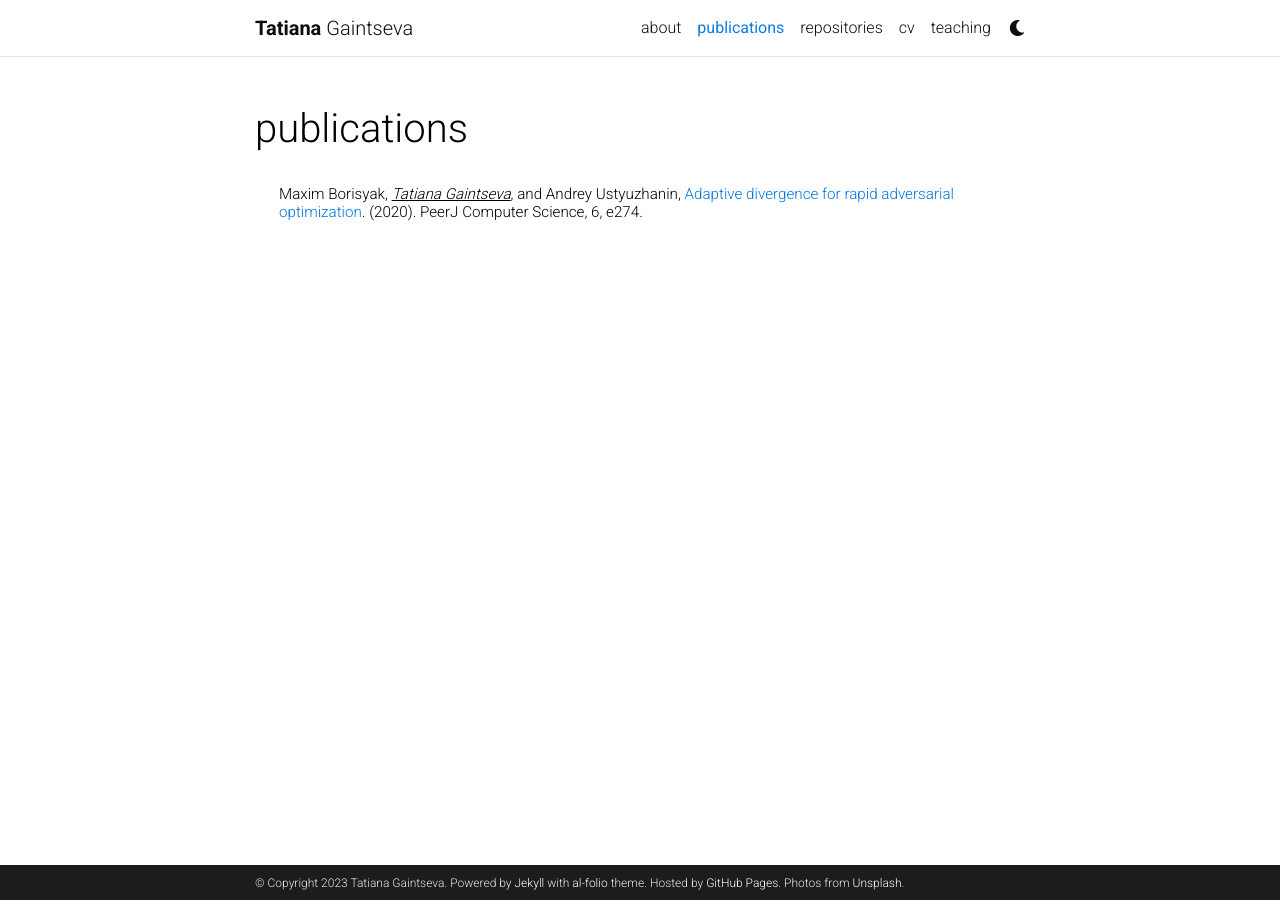
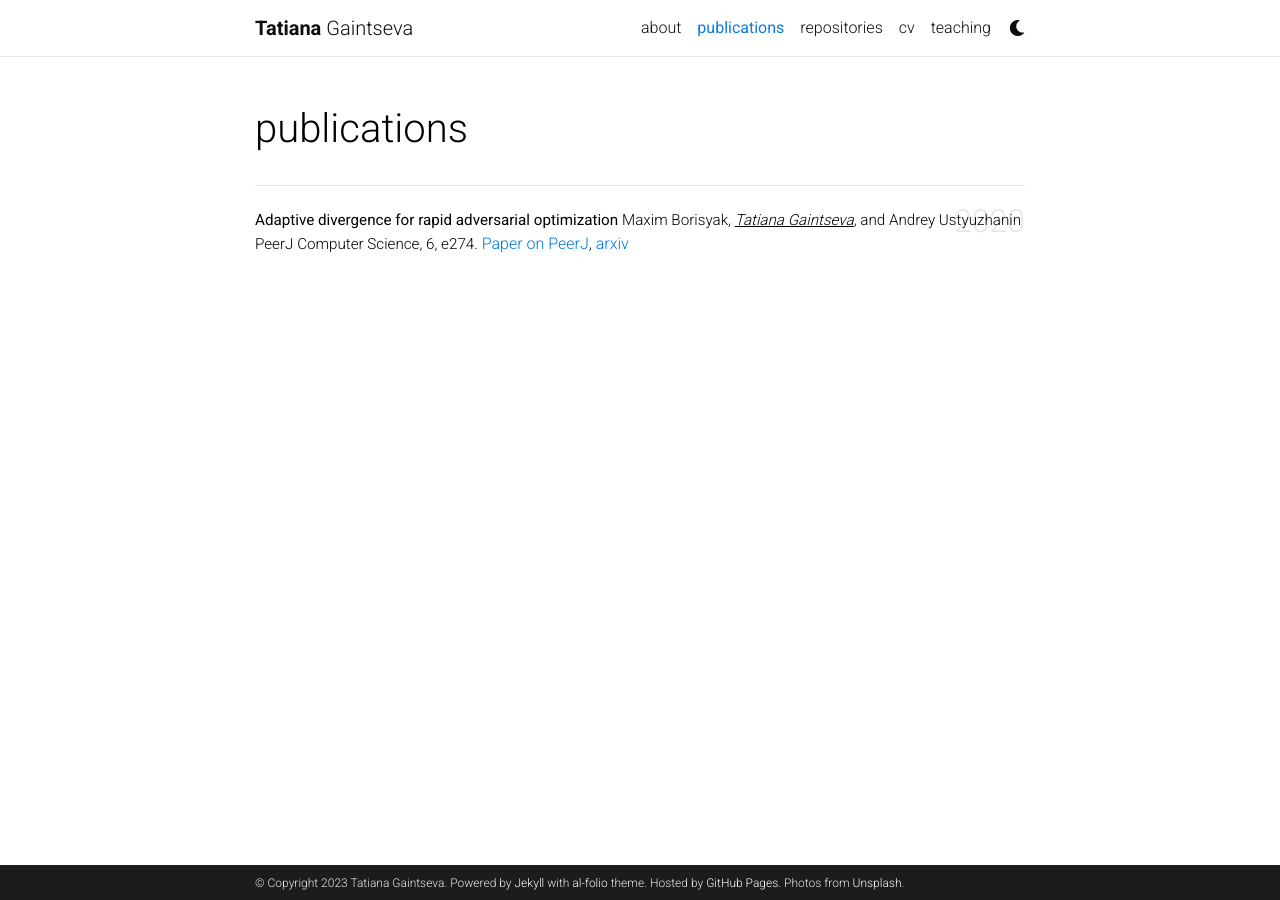
Before and after one commit to Atmyre/atmyre.github.io, a Jekyll site: the page built from _pages/publications.md, in a window 1280 px wide. Built offline with Jekyll 4.4.1, drawn with Linux system fonts in a browser that asks for light colours; comment, search, counter and statistics services are not loaded; a style sheet for code colours, icons or effects is not loaded.

Commit message:
Update selected_papers.html

```diff
--- a/_includes/selected_papers.html
+++ b/_includes/selected_papers.html
@@ -1,4 +1,10 @@
 
           <div class="publications">
-            <h6 class="ml-1 ml-md-4" style="font-size: 0.95rem;">Maxim Borisyak, <u><i>Tatiana Gaintseva</i></u>, and Andrey Ustyuzhanin, <a href="https://peerj.com/articles/cs-274/">Adaptive divergence for rapid adversarial optimization</a>. (2020). PeerJ Computer Science, 6, e274.</h6>
+            <h2 class="year">2020</h2>
+            <div>
+            <a style="font-size: 0.95rem;"><b>Adaptive divergence for rapid adversarial optimization</b></a>
+            <a style="font-size: 0.95rem;">Maxim Borisyak, <u><i>Tatiana Gaintseva</i></u>, and Andrey Ustyuzhanin</a>
+            <a style="font-size: 0.95rem;">PeerJ Computer Science, 6, e274.</a>
+            <a style="font-size: 0.95rem;"><a href="https://peerj.com/articles/cs-274/">Paper on PeerJ</a>, <a href="https://arxiv.org/abs/1912.00520">arxiv</a></a>
+            </div>
           </div>
```
